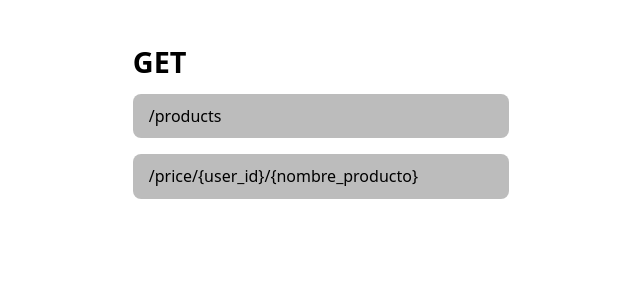
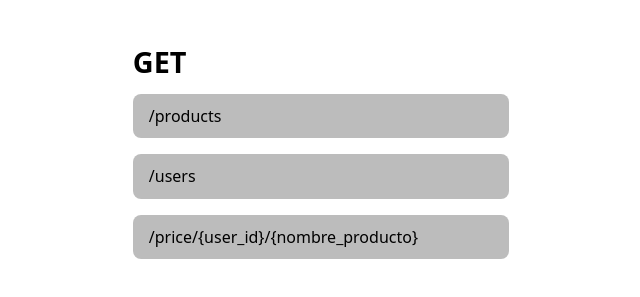
Before and after one commit to frezdev/challenge-back-drenvio, a website: page public/index.html in a window 1280 px wide. Shown: the part 141-438 px from the top of the page, without its empty margins (319-959 px from the left). Drawn offline with Linux system fonts and the light colour scheme.

Commit message:
Add 'users' route

```diff
--- a/public/index.html
+++ b/public/index.html
@@ -14,6 +14,7 @@
       <p>GET</p>
       <ul class="routes-container">
         <li><p>/products</p></li>
+        <li><p>/users</p></li>
         <li><p>/price/{user_id}/{nombre_producto}</p></li>
       </ul>
     </section>
```
